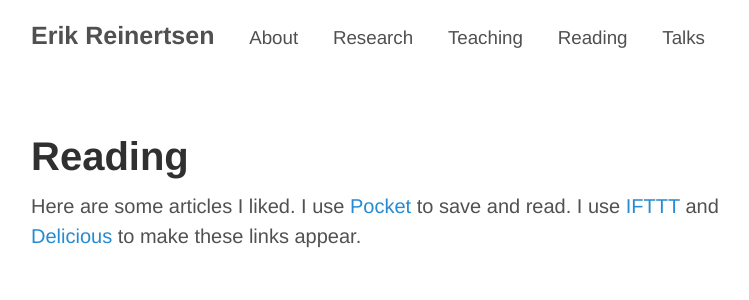
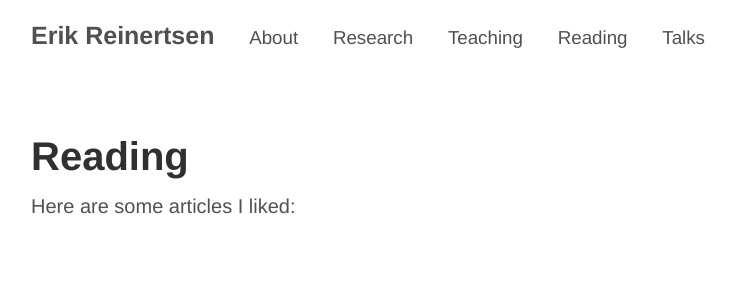
Before and after one commit to erikr/erikr.github.io, a Jekyll site: the page built from reading.md, in a window 1280 px wide. Shown: the top 300 px of the page, without its empty margins (229-978 px from the left). Built offline with Jekyll 4.4.1, drawn with Linux system fonts in a browser that asks for light colours; nearby versions of some CDN libraries.

Commit message:
removed text in reading

```diff
--- a/reading.md
+++ b/reading.md
@@ -6,7 +6,7 @@ title: "Reading"
 
 <script src="http://ajax.googleapis.com/ajax/libs/jquery/2.0.0/jquery.min.js"></script>
 
-Here are some articles I liked. I use [Pocket](http://getpocket.com) to save and read. I use [IFTTT](https://ifttt.com) and [Delicious](https://delicious.com) to make these links appear.
+Here are some articles I liked:
 
 <div id="feed">
 
```
